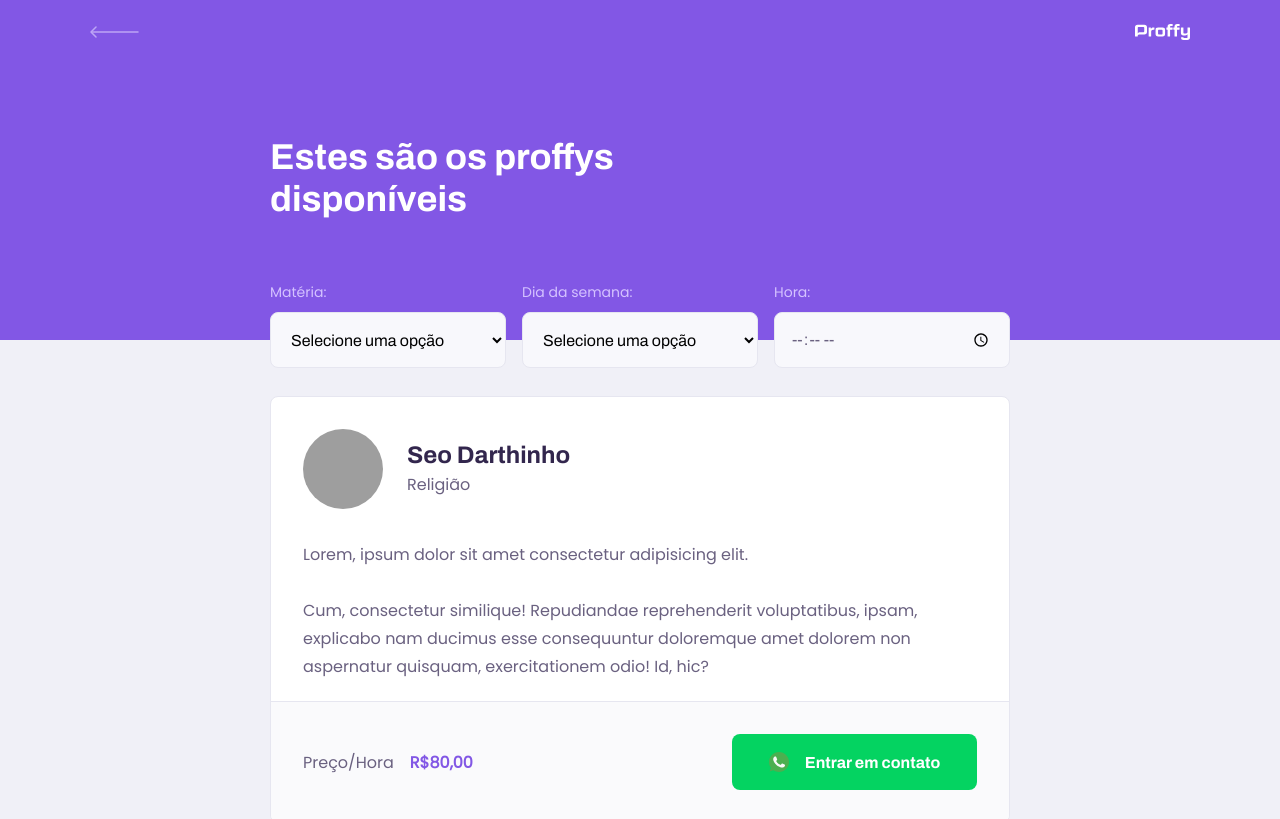
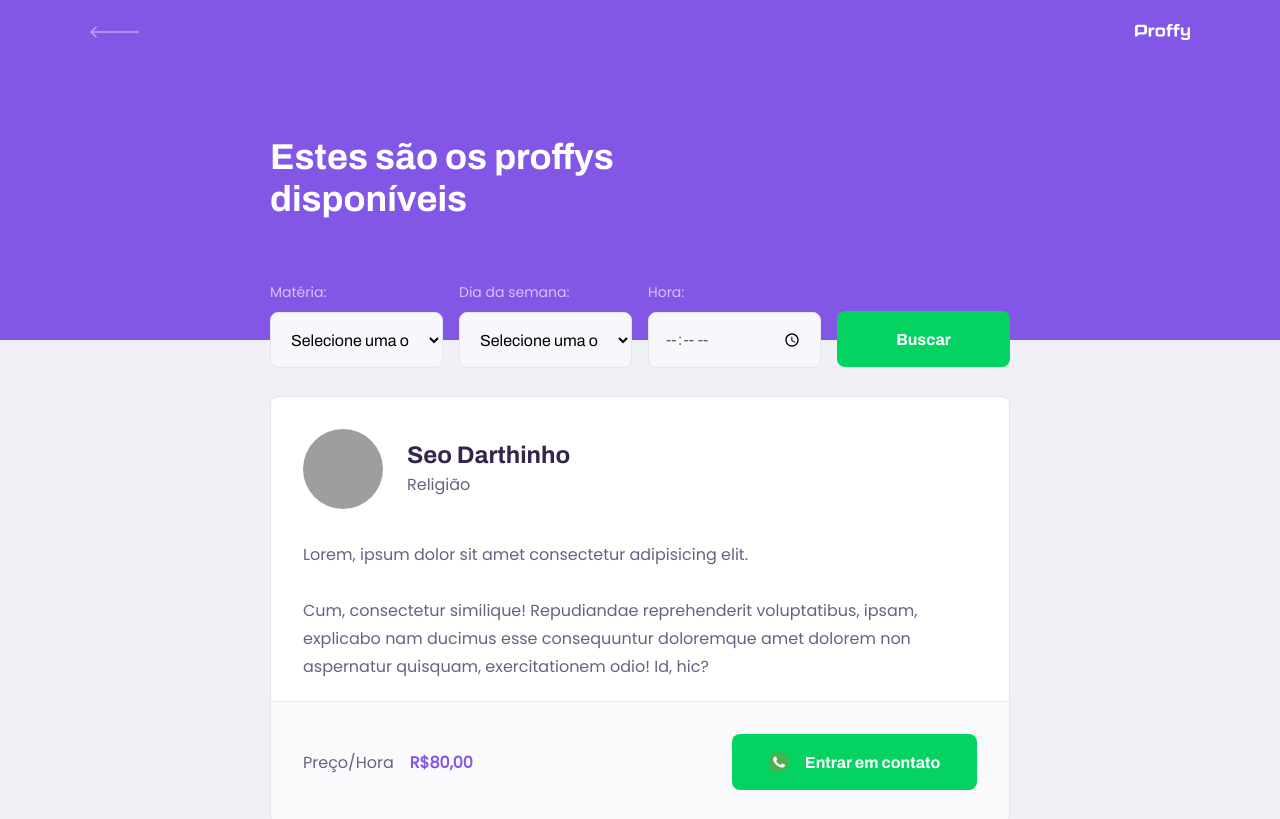
Before and after one commit to DonRenato/NLW2-Proffy, a React (Create React App) app: page /study in a window 1280 px wide. Shown: the top 819 px of the page. Built offline with nearby package versions, Linux system fonts and the light colour scheme; grey boxes are pictures that could not be loaded.

Commit message:
incluindo um botao no list teachers

```diff
--- a/src/Pages/TeacherList/index.tsx
+++ b/src/Pages/TeacherList/index.tsx
@@ -1,21 +1,34 @@
-import React from 'react';
+import React, { useState, FormEvent } from 'react';
 import PageHeader from '../../Components/PageHeader';
 import TeacherItem from '../../Components/TeacherItem';
 import Input from '../../Components/Input';
 import Select from '../../Components/Select';
+import api from '../../services/api';
 
 import './styles.css';
 
 
 
 function TeacherList(){
+    const [subject, setSubject] = useState('');
+    const [weekday, setWeekday] = useState('');
+    const [time, setTime] = useState('');
+
+    function searchTeachers(e: FormEvent){
+        e.preventDefault();
+        console.log('a');
+
+    }
+
     return(
         <div id="page-teacher-list" className="container">
             <PageHeader title="Estes são os proffys disponíveis">
-                <form id="search-teachers">
+                <form id="search-teachers" onSubmit={searchTeachers}>
                 <Select
-                        name="materia"
+                        name="subject"
                         label="Matéria"
+                        value = { subject }
+                        onChange = { (e) => { setSubject(e.target.value)}}
                         options ={[
                             { value: 'Artes', label: 'Artes'},
                             { value: 'Biologia', label: 'Bilogia'},
@@ -36,6 +49,8 @@
                     <Select
                         name="weekday"
                         label="Dia da semana"
+                        value = { weekday }
+                        onChange = {(e) => { setWeekday(e.target.value)}}
                         options ={[
                             { value: '1', label: 'Domingo'},
                             { value: '2', label: 'Segunda-feira'},
@@ -46,7 +61,14 @@
                             { value: '7', label: 'Sábado'},
                             ]}
                     />
-                    <Input type="time" name="time" label="Hora"/>
+                    <Input
+                        type="time"
+                        name="time"
+                        label="Hora"
+                        value = { time }
+                        onChange = {(e) => { setTime(e.target.value)}}
+                    />
+                    <button type="submit">Buscar</button>
                 </form>
             </PageHeader>
             <main>
--- a/src/Pages/TeacherList/styles.css
+++ b/src/Pages/TeacherList/styles.css
@@ -11,7 +11,25 @@
     color: var(--color-text-in-primary);
 }
 
+#search-teachers button{
+    width: 100%;
+    height: 5.6rem;
+    background: var(--color-secundary);
+    color: var(--color-button-text);
+    border: 0;
+    border-radius: 0.8rem;
+    cursor: pointer;
+    font: 700 1.6rem Archivo;
+    justify-content: center;
+    align-items: center;
+    text-decoration: none;
+    transition: background-color 0.2s;
+    margin-top: 3.2rem;
+}
 
+#search-teachers button:hover{
+    background: var(--color-secundary-dark);
+}
 
 #page-teacher-list main{
     margin: 3.2rem auto;
@@ -27,7 +45,7 @@
 
     #search-teachers{
         display: grid;
-        grid-template-columns: repeat(3, 1fr);
+        grid-template-columns: repeat(4, 1fr);
         column-gap: 16px;
         position: absolute;
         bottom: -28px;
```
